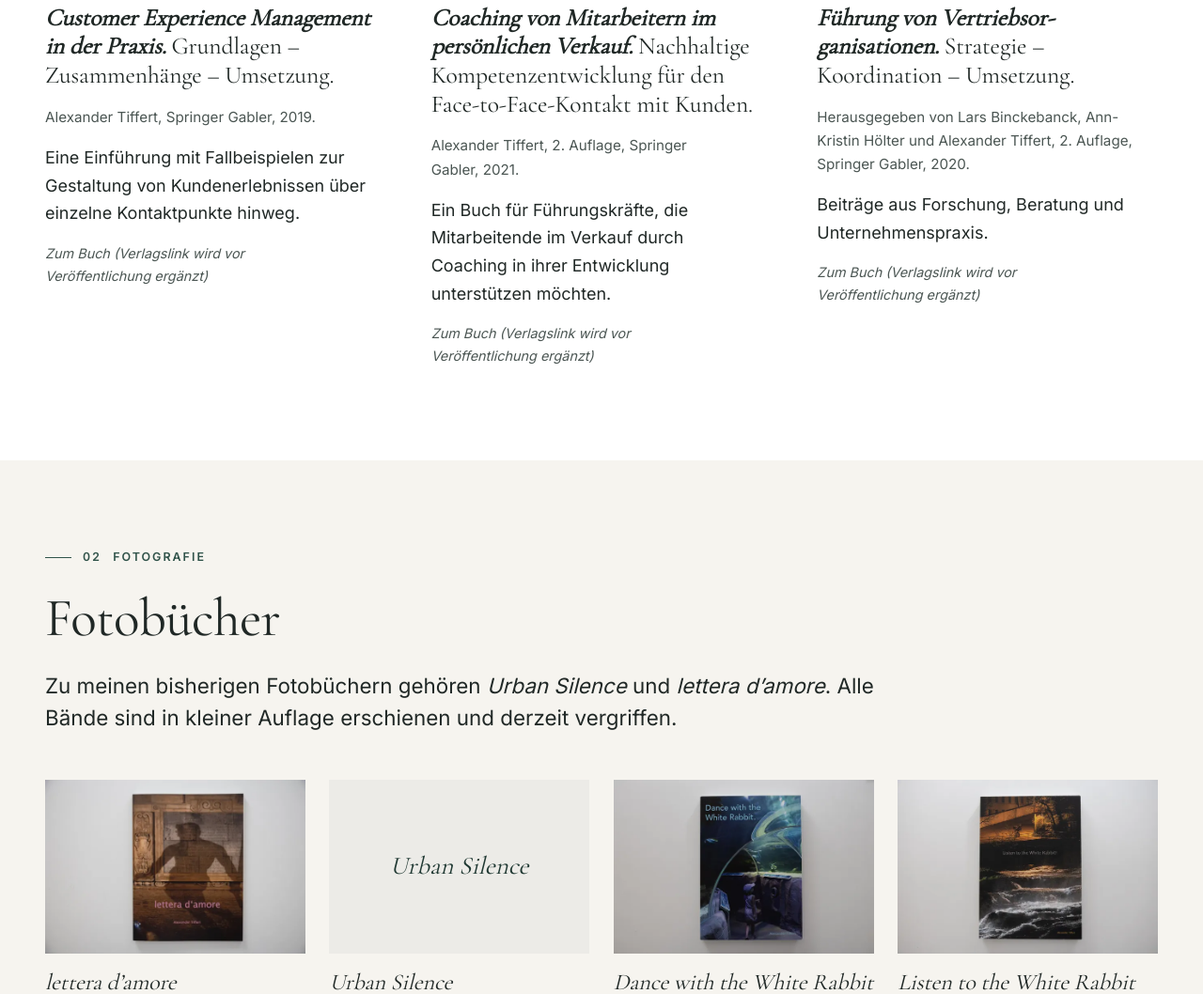
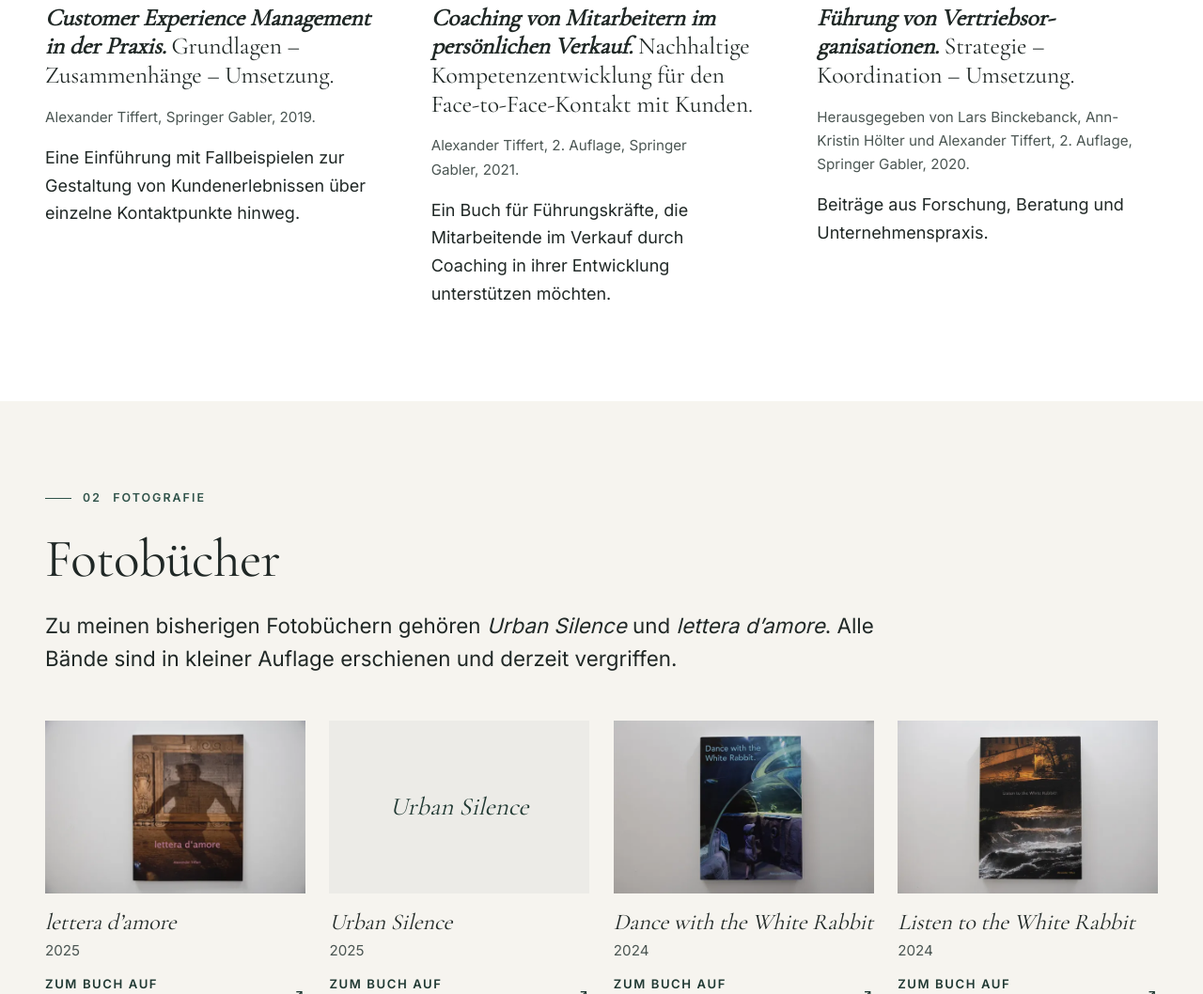
Before and after one commit to cosmo-hl/dr-tiffert-vorschau, an Astro site: page /publikationen in a window 1280 px wide. Shown: the part 1149-2207 px from the top of the page at 94% size. Built offline with nearby package versions, Linux system fonts and the light colour scheme; Astro itself is replaced by a stand-in of ours.

Commit message:
Publikationen: Platzhalter für Verlagslinks entfernt
Co-Authored-By: Claude Opus 5.5 <noreply@anthropic.com>
Claude-Session: https://claude.ai/code/session_01WitQRUKtdhes3bwHf6rNcd

```diff
--- a/src/pages/publikationen/index.astro
+++ b/src/pages/publikationen/index.astro
@@ -35,21 +35,18 @@ const FOTOBUECHER = [
           <h3><i>Customer Experience Management in der Praxis.</i> Grundlagen – Zusammenhänge – Umsetzung.</h3>
           <p class="meta">Alexander Tiffert, Springer Gabler, 2019.</p>
           <p>Eine Einführung mit Fallbeispielen zur Gestaltung von Kundenerlebnissen über einzelne Kontaktpunkte hinweg.</p>
-          <p class="pending-link">Zum Buch (Verlagslink wird vor Veröffentlichung ergänzt)</p>
         </li>
         <li class="reveal reveal-d1">
           <div class="cover"><Photo name="buch-coaching" w={563} h={768} alt="Buchcover: Coaching von Mitarbeitern im persönlichen Verkauf, 2. Auflage" sizes="(min-width: 900px) 360px, 80vw" /></div>
           <h3><i>Coaching von Mitarbeitern im persönlichen Verkauf.</i> Nachhaltige Kompetenzentwicklung für den Face-to-Face-Kontakt mit Kunden.</h3>
           <p class="meta">Alexander Tiffert, 2. Auflage, Springer Gabler, 2021.</p>
           <p>Ein Buch für Führungskräfte, die Mitarbeitende im Verkauf durch Coaching in ihrer Entwicklung unterstützen möchten.</p>
-          <p class="pending-link">Zum Buch (Verlagslink wird vor Veröffentlichung ergänzt)</p>
         </li>
         <li class="reveal reveal-d2">
           <div class="cover"><Photo name="buch-vertrieb" w={563} h={768} alt="Buchcover: Führung von Vertriebsorganisationen, 2. Auflage" sizes="(min-width: 900px) 360px, 80vw" /></div>
           <h3><i>Führung von Vertriebsorganisationen.</i> Strategie – Koordination – Umsetzung.</h3>
           <p class="meta">Herausgegeben von Lars Binckebanck, Ann-Kristin Hölter und Alexander Tiffert, 2. Auflage, Springer Gabler, 2020.</p>
           <p>Beiträge aus Forschung, Beratung und Unternehmenspraxis.</p>
-          <p class="pending-link">Zum Buch (Verlagslink wird vor Veröffentlichung ergänzt)</p>
         </li>
       </ul>
     </div>
```
